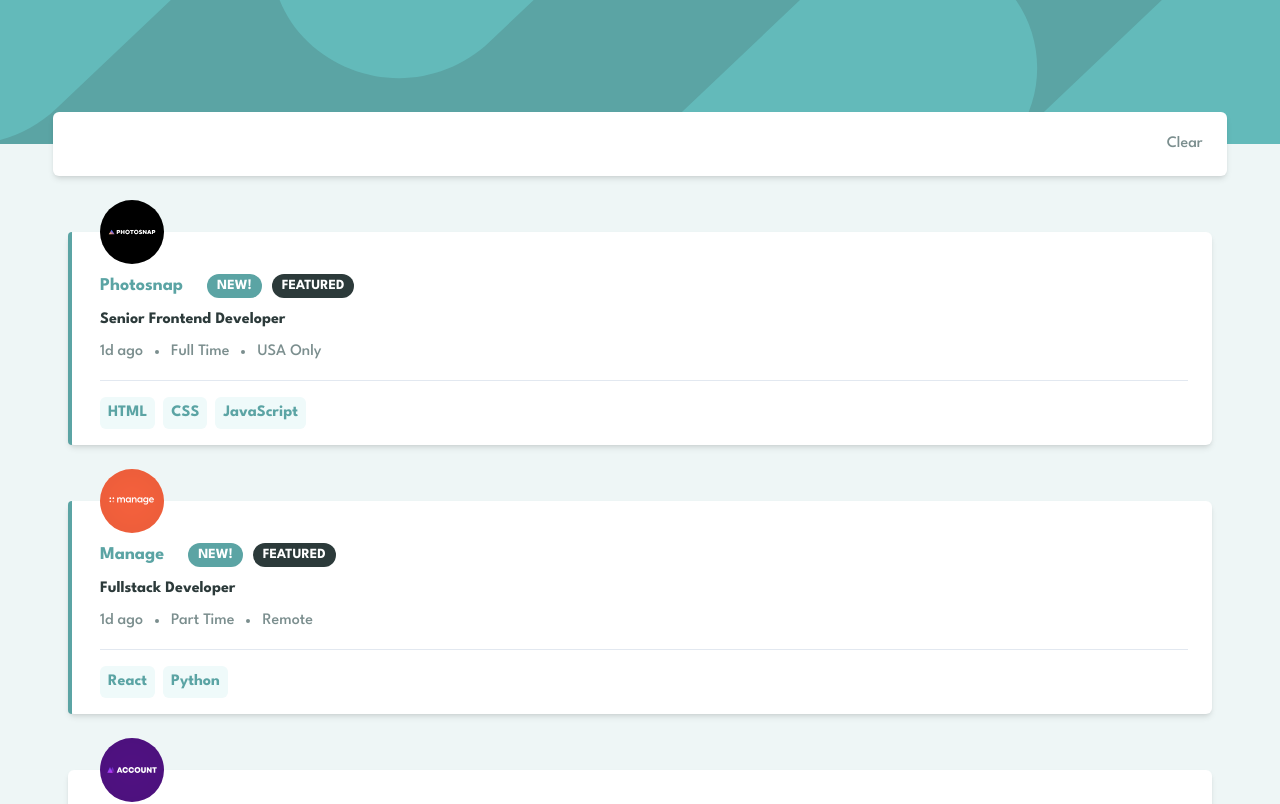
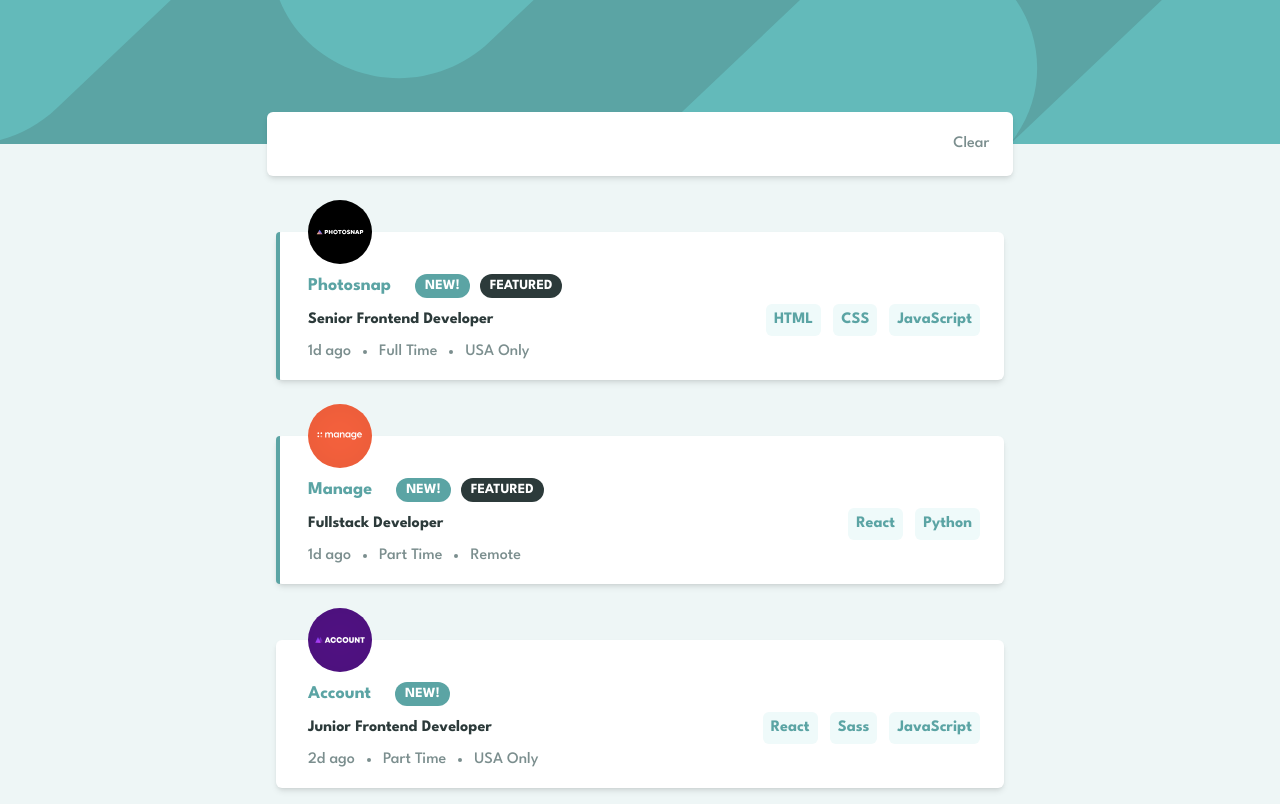
Before and after one commit to bpa03/static-jobs-listings, a Next.js app: page / in a window 1280 px wide. Shown: the top 804 px of the page. Built offline with nearby package versions, Linux system fonts and the light colour scheme.

Commit message:
Added animations and responsive design

```diff
--- a/components/DeleteFilterButton.tsx
+++ b/components/DeleteFilterButton.tsx
@@ -1,4 +1,5 @@
 import { FC, SVGProps, PropsWithChildren, ButtonHTMLAttributes } from 'react';
+import { motion } from 'framer-motion';
 
 const DeleteIcon: FC<SVGProps<SVGSVGElement>> = (props) => (
   <svg xmlns="http://www.w3.org/2000/svg" width={14} height={14} {...props}>
@@ -17,19 +18,26 @@ const DeleteButtonFilter: FC<PropsWithChildren<ButtonProps>> = ({
   ...rest
 }) => {
   return (
-    <div className="rounded-md overflow-hidden max-w-fit">
+    <motion.div
+      className="rounded-md overflow-hidden max-w-fit origin-left"
+      initial={{ scaleX: 0 }}
+      animate={{ scaleX: 1 }}
+      exit={{ scaleX: 0 }}
+      transition={{ duration: .3 }}
+      layout
+    >
       <div className="flex flex-row items-center">
         <span className="text-primary bg-light-200 py-1.5 px-2.5 inline-block">
           {children ? children : 'Frontend'}
         </span>
         <button
-          className="bg-primary py-2.5 px-2.5 min-w-fit"
+          className="bg-primary py-2.5 px-2.5 min-w-fit hover:bg-dark-200 transition-colors"
           {...rest}
         >
           <DeleteIcon />
         </button>
       </div>
-    </div>
+    </motion.div>
   );
 };
 
--- a/components/Filter.tsx
+++ /dev/null
@@ -1,20 +0,0 @@
-import { FC } from 'react';
-import DeleteButtonFilter from './DeleteFilterButton';
-import ClearFilterButton from './ClearFilterButton';
-
-const Filter: FC = () => {
-  return (
-    <div className="w-11/12 mx-auto bg-white rounded-md -mt-8 shadow-md py-5 pl-5 pr-6 flex flex-row items-center justify-between gap-4">
-      <div className="flex flex-row gap-4 flex-wrap flex-1">
-        <DeleteButtonFilter>Javascript</DeleteButtonFilter>
-        <DeleteButtonFilter>CSS</DeleteButtonFilter>
-        <DeleteButtonFilter>CSS</DeleteButtonFilter>
-      </div>
-      <div>
-        <ClearFilterButton />
-      </div>
-    </div>
-  );
-};
-
-export default Filter;
--- a/components/Header.tsx
+++ b/components/Header.tsx
@@ -1,4 +1,5 @@
 import { FC } from 'react';
+import { AnimatePresence } from 'framer-motion';
 import DeleteButtonFilter from './DeleteFilterButton';
 import ClearFilterButton from './ClearFilterButton';
 
@@ -8,20 +9,31 @@ interface HeaderProps {
   onRemoveAllFilters: () => void;
 }
 
-const Header: FC<HeaderProps> = ({ filters, onRemoveFilter, onRemoveAllFilters }) => {
+const Header: FC<HeaderProps> = ({
+  filters,
+  onRemoveFilter,
+  onRemoveAllFilters,
+}) => {
   return (
     <header className="relative">
       <div className="bg-primary bg-no-repeat bg-center bg-cover h-36 bg-[url(/images/bg-header-mobile.svg)] md:bg-[url(/images/bg-header-desktop.svg)]" />
-      <div className="w-11/12 mx-auto bg-white rounded-md -mt-8 shadow-md py-5 pl-5 pr-6 flex flex-row items-center justify-between gap-4">
+      <div className="container mx-auto">
+        <div className="w-11/12 md:w-7/12 mx-auto bg-white rounded-md -mt-8 shadow-md py-5 pl-5 pr-6 flex flex-row items-center justify-between gap-4">
           <div className="flex flex-row gap-4 flex-wrap flex-1">
+            <AnimatePresence>
               {filters.map((filter) => (
-            <DeleteButtonFilter key={filter} onClick={() => onRemoveFilter(filter)}>
+                <DeleteButtonFilter
+                  key={filter}
+                  onClick={() => onRemoveFilter(filter)}
+                >
                   {filter}
                 </DeleteButtonFilter>
               ))}
+            </AnimatePresence>
           </div>
           <div>
-          <ClearFilterButton onClick={onRemoveAllFilters}/>
+            <ClearFilterButton onClick={onRemoveAllFilters} />
+          </div>
         </div>
       </div>
     </header>
--- a/components/JobItem.tsx
+++ b/components/JobItem.tsx
@@ -1,5 +1,6 @@
 import { FC } from 'react';
 import Image from 'next/image';
+import { motion } from 'framer-motion';
 import { Job } from 'lib/jobs.interfaces';
 
 const BallSeparator: FC = () => (
@@ -19,8 +20,8 @@ const New: FC = () => (
 );
 
 const CardIndicator: FC = () => (
-  <span className="absolute top-0 left-0 bottom-0 bg-primary w-1 rounded-bl-md rounded-tl-md"/>
-)
+  <span className="absolute top-0 left-0 bottom-0 bg-primary w-1 rounded-bl-md rounded-tl-md" />
+);
 
 interface JobItemProps {
   onClickFilter: (filter: string) => void;
@@ -31,7 +32,15 @@ const JobItem: FC<JobItemProps> = ({ job, onClickFilter }) => {
   const technologies: string[] = [...job.tools, ...job.languages];
 
   return (
-    <li className="w-full bg-white shadow-md rounded-md pl-8 pr-6 pb-4 pt-10 relative">
+    <motion.li
+      className="w-full bg-white shadow-md rounded-md pl-8 pr-6 pb-4 pt-10 relative lg:flex lg:flex-row lg:justify-between lg:items-center"
+      initial={{ opacity: 0, scale: 0.9 }}
+      viewport={{ once: true }}
+      whileInView={{ opacity: 1, scale: 1 }}
+      exit={{ opacity: 0, scale: 0.9 }}
+      transition={{ duration: .5 }}
+      layout
+    >
       {job.featured ? <CardIndicator /> : null}
       <div className="absolute -top-8">
         <div className="relative w-16 h-16">
@@ -63,8 +72,8 @@ const JobItem: FC<JobItemProps> = ({ job, onClickFilter }) => {
           </span>
         </div>
       </div>
-      <div className="w-full h-[1px] bg-slate-200 my-4" />
-      <div className="flex gap-x-2 gap-y-3 flex-wrap">
+      <div className="w-full h-[1px] bg-slate-200 my-4 lg:hidden"/>
+      <div className="flex gap-x-2 gap-y-3 flex-wrap lg:block space-y-1 space-x-3">
         {technologies.map((tool, index) => (
           <button
             key={tool + index}
@@ -75,7 +84,7 @@ const JobItem: FC<JobItemProps> = ({ job, onClickFilter }) => {
           </button>
         ))}
       </div>
-    </li>
+    </motion.li>
   );
 };
 
--- a/components/JobList.tsx
+++ b/components/JobList.tsx
@@ -1,4 +1,5 @@
 import { FC } from 'react';
+import { AnimatePresence } from 'framer-motion';
 import JobItem from './JobItem';
 import type { Job } from 'lib/jobs.interfaces';
 
@@ -9,7 +10,8 @@ interface JobListProps {
 
 const JobList: FC<JobListProps> = ({ jobs, onClickTechnologyFilter }) => {
   return (
-    <ul className="w-11/12 mx-auto py-6 space-y-14">
+    <ul className="w-11/12 mx-auto py-6 space-y-14 md:w-7/12">
+      <AnimatePresence mode="popLayout">
         {jobs.map((job) => (
           <JobItem
             job={job}
@@ -17,6 +19,7 @@ const JobList: FC<JobListProps> = ({ jobs, onClickTechnologyFilter }) => {
             onClickFilter={onClickTechnologyFilter}
           />
         ))}
+      </AnimatePresence>
     </ul>
   );
 };
--- a/package.json
+++ b/package.json
@@ -14,6 +14,7 @@
     "@types/react-dom": "18.0.9",
     "eslint": "8.28.0",
     "eslint-config-next": "13.0.4",
+    "framer-motion": "^9.0.2",
     "next": "13.0.4",
     "react": "18.2.0",
     "react-dom": "18.2.0",
--- a/pages/index.tsx
+++ b/pages/index.tsx
@@ -46,13 +46,13 @@ const Home: NextPage<HomeProps> = ({ data }) => {
   }, [filters, jobs]);
 
   return (
-    <div>
+    <div className="scroll-smooth">
       <Header
         filters={filters}
         onRemoveFilter={handleRemoveFilter}
         onRemoveAllFilters={handleClearFilters}
       />
-      <main className="container mx-auto min-h-[calc(100vh_-_144px)]">
+      <main className="container mx-auto min-h-[calc(100vh_-_144px)] scroll-smooth">
         <div className="w-full px-4 py-8">
           <JobList
             jobs={filteredJobs}
```
Also changed, not shown: containers/JobListContainer.tsx (deleted, +0 -15 lines), 1 other file (tests, documents, lock files or other folders). Lines whose indentation alone changed are shown as unchanged.
